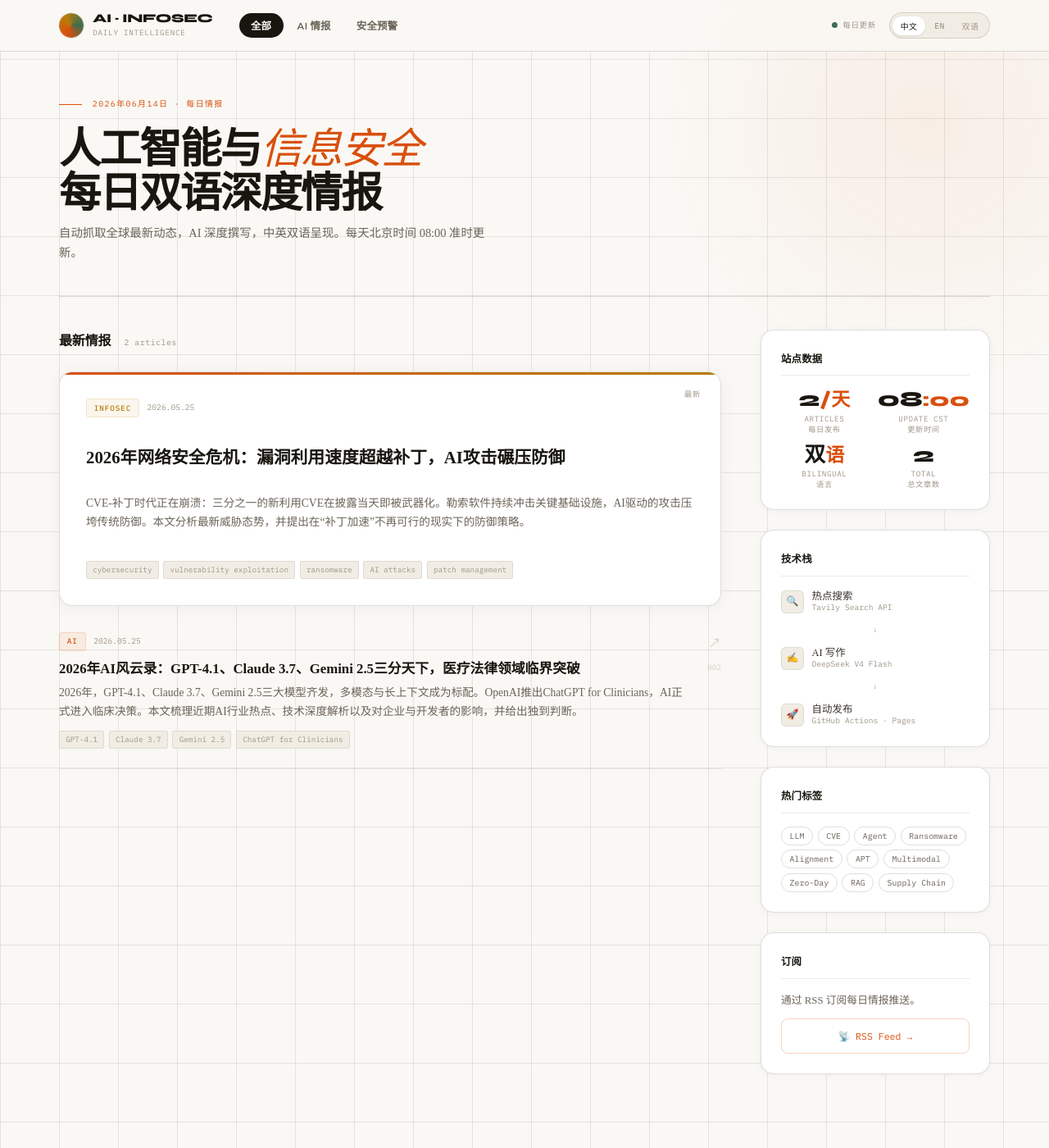
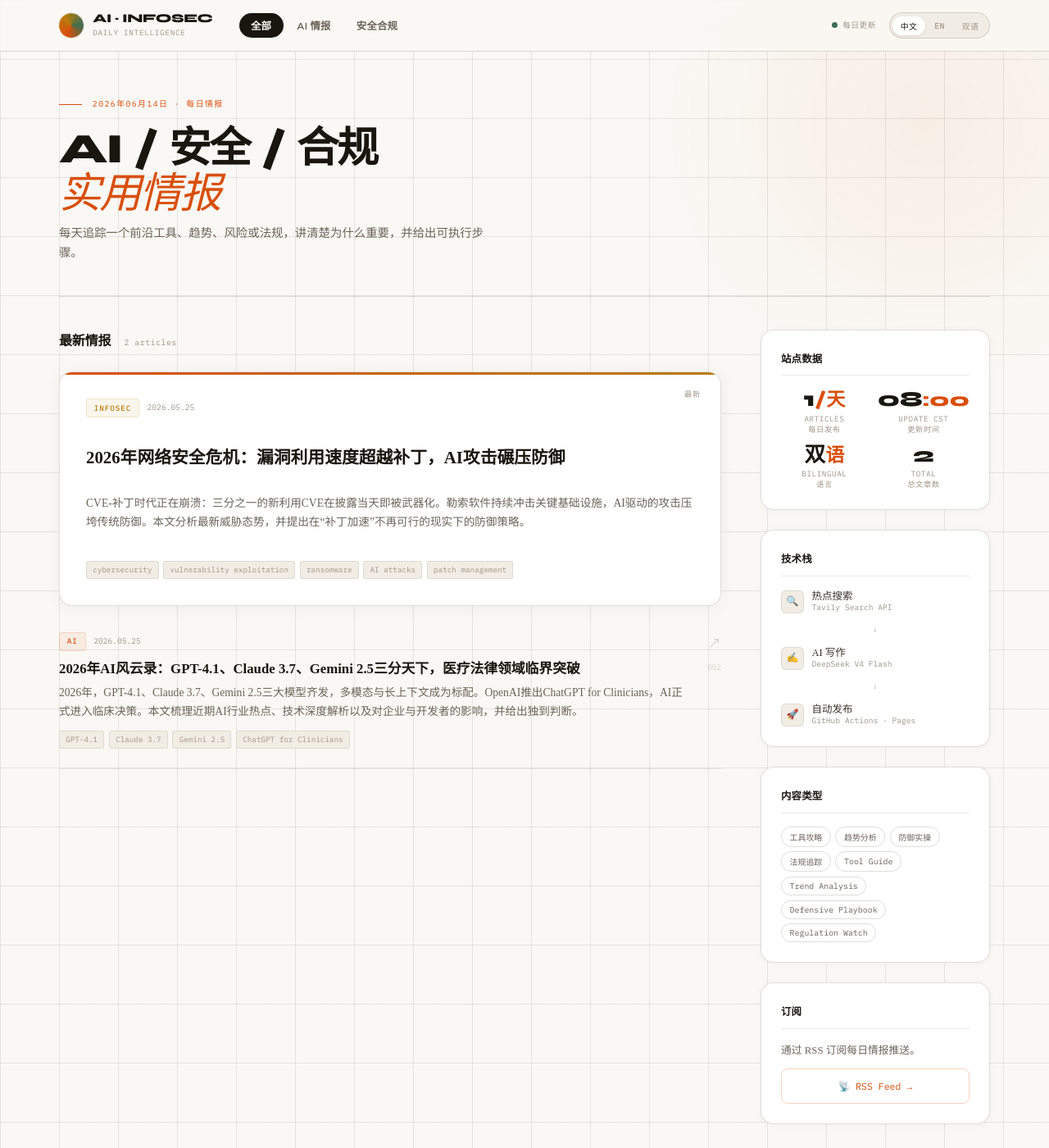
Before and after one commit to KyleSKing/ai-infosec-landing, a Jekyll site: the page built from index.html, in a window 1280 px wide and 1400 px high. Shown: the whole window at 82% size. Built offline with Jekyll 4.4.1, drawn with Linux system fonts in a browser that asks for light colours; some web fonts are replaced; some of the changed text lies outside the part shown.

Commit message:
feat: add bilingual content strategy rotation
Switch daily publishing to one rotating content-type article per day, add bilingual content prompts/search config, and update UI labels for practical AI/security/compliance intelligence.

```diff
--- a/_config.yml
+++ b/_config.yml
@@ -1,5 +1,5 @@
 title: "AI Infosec Landing"
-description: "Daily AI & Cybersecurity Intelligence — Bilingual 双语科技安全资讯"
+description: "Daily AI, Security & Compliance Practical Intelligence — 中英双语实用技术情报"
 baseurl: "/ai-infosec-landing"
 url: "https://KyleSKing.github.io"
 
--- a/_layouts/default.html
+++ b/_layouts/default.html
@@ -30,7 +30,7 @@
         <span class="zh">AI 情报</span><span class="en">AI Intel</span>
       </button>
       <button class="cat-btn" data-cat="infosec">
-        <span class="zh">安全预警</span><span class="en">InfoSec</span>
+        <span class="zh">安全合规</span><span class="en">Security</span>
       </button>
     </div>
 
@@ -57,8 +57,8 @@
     <div class="footer-left">
       <div class="logo-name">AI · INFOSEC LANDING</div>
       <p>
-        <span class="zh">每日 AI 与信息安全双语深度情报<br>由 DeepSeek V4 Flash + Tavily 驱动</span>
-        <span class="en">Daily bilingual AI & security intelligence<br>Powered by DeepSeek V4 Flash + Tavily</span>
+        <span class="zh">每日一篇 AI / 安全 / 合规实用情报<br>由 DeepSeek V4 Flash + Tavily 驱动</span>
+        <span class="en">One practical AI, security, or compliance brief per day<br>Powered by DeepSeek V4 Flash + Tavily</span>
       </p>
     </div>
     <div class="footer-right">
--- a/_layouts/post.html
+++ b/_layouts/post.html
@@ -8,6 +8,11 @@
       <span class="cat-chip {% if page.category == 'ai' %}chip-ai{% else %}chip-sec{% endif %}">
         {{ page.category | upcase }}
       </span>
+      {% if page.content_type %}
+      <span class="type-chip">
+        <span class="zh">{{ page.content_type_cn }}</span><span class="en">{{ page.content_type_en }}</span>
+      </span>
+      {% endif %}
       <span class="art-date">{{ page.date | date: "%Y.%m.%d" }}</span>
     </div>
 
--- a/assets/css/main.css
+++ b/assets/css/main.css
@@ -135,6 +135,7 @@
 .cat-chip{font-family:var(--f-mono);font-size:.58rem;font-weight:500;letter-spacing:.1em;text-transform:uppercase;padding:.18rem .55rem;border-radius:4px;}
 .chip-ai{background:var(--coral-lo);color:var(--coral);border:1px solid rgba(217,79,13,.15);}
 .chip-sec{background:var(--amber-lo);color:var(--amber);border:1px solid rgba(184,124,10,.15);}
+.type-chip{font-family:var(--f-mono);font-size:.58rem;font-weight:500;letter-spacing:.04em;padding:.18rem .55rem;border-radius:4px;background:var(--sage-lo);color:var(--sage);border:1px solid rgba(61,110,80,.15);}
 .art-date{font-family:var(--f-mono);font-size:.6rem;color:var(--ink4);}
 .art-read{font-family:var(--f-mono);font-size:.6rem;color:var(--ink4);}
 .art-read::before{content:'·';margin-right:.4rem}
--- a/index.html
+++ b/index.html
@@ -9,12 +9,12 @@
     <span class="hero-date en">{{ 'now' | date: "%b %d, %Y" }} · Daily Intel</span>
   </div>
   <h1 class="hero-headline">
-    <span class="zh">人工智能与<em>信息安全</em><br>每日双语深度情报</span>
-    <span class="en">AI & <em>InfoSec</em><br>Daily Intelligence</span>
+    <span class="zh">AI / 安全 / 合规<br><em>实用情报</em></span>
+    <span class="en">AI, Security & <em>Compliance</em><br>Practical Intelligence</span>
   </h1>
   <p class="hero-sub">
-    <span class="zh">自动抓取全球最新动态，AI 深度撰写，中英双语呈现。每天北京时间 08:00 准时更新。</span>
-    <span class="en">Automated global intelligence on AI & cybersecurity. Deep analysis, bilingual. Published daily at 08:00 CST.</span>
+    <span class="zh">每天追踪一个前沿工具、趋势、风险或法规，讲清楚为什么重要，并给出可执行步骤。</span>
+    <span class="en">One practical bilingual brief per day: frontier tools, trends, risks, and regulations with actionable next steps.</span>
   </p>
 </div>
 
@@ -29,13 +29,18 @@
 
       {% for post in site.posts %}
         {% if forloop.first %}
-        <a class="article featured" href="{{ post.url | relative_url }}" data-cat="{{ post.category }}">
+        <a class="article featured" href="{{ post.url | relative_url }}" data-cat="{{ post.category }}" data-content-type="{{ post.content_type }}">
           <span class="featured-badge zh">最新</span>
           <span class="featured-badge en">Latest</span>
           <div class="article-meta">
             <span class="cat-chip {% if post.category == 'ai' %}chip-ai{% else %}chip-sec{% endif %}">
               {{ post.category | upcase }}
             </span>
+            {% if post.content_type %}
+            <span class="type-chip">
+              <span class="zh">{{ post.content_type_cn }}</span><span class="en">{{ post.content_type_en }}</span>
+            </span>
+            {% endif %}
             <span class="art-date">{{ post.date | date: "%Y.%m.%d" }}</span>
           </div>
           <div class="article-title zh">{{ post.title_cn }}</div>
@@ -49,12 +54,17 @@
           </div>
         </a>
         {% else %}
-        <a class="article" href="{{ post.url | relative_url }}" data-cat="{{ post.category }}">
+        <a class="article" href="{{ post.url | relative_url }}" data-cat="{{ post.category }}" data-content-type="{{ post.content_type }}">
           <div class="article-left">
             <div class="article-meta">
               <span class="cat-chip {% if post.category == 'ai' %}chip-ai{% else %}chip-sec{% endif %}">
                 {{ post.category | upcase }}
               </span>
+              {% if post.content_type %}
+              <span class="type-chip">
+                <span class="zh">{{ post.content_type_cn }}</span><span class="en">{{ post.content_type_en }}</span>
+              </span>
+              {% endif %}
               <span class="art-date">{{ post.date | date: "%Y.%m.%d" }}</span>
             </div>
             <div class="article-title zh">{{ post.title_cn }}</div>
@@ -93,7 +103,7 @@
         <h3><span class="zh">站点数据</span><span class="en">Stats</span></h3>
         <div class="stat-grid">
           <div class="stat-cell">
-            <div class="stat-n">2<span>/天</span></div>
+            <div class="stat-n">1<span>/天</span></div>
             <div class="stat-l">Articles<br><span class="zh">每日发布</span><span class="en">Per Day</span></div>
           </div>
           <div class="stat-cell">
@@ -141,18 +151,16 @@
       </div>
 
       <div class="sidebar-block">
-        <h3><span class="zh">热门标签</span><span class="en">Tags</span></h3>
+        <h3><span class="zh">内容类型</span><span class="en">Content Types</span></h3>
         <div class="tag-cloud">
-          <button class="cloud-tag ai-tag">LLM</button>
-          <button class="cloud-tag sec-tag">CVE</button>
-          <button class="cloud-tag ai-tag">Agent</button>
-          <button class="cloud-tag sec-tag">Ransomware</button>
-          <button class="cloud-tag ai-tag">Alignment</button>
-          <button class="cloud-tag sec-tag">APT</button>
-          <button class="cloud-tag ai-tag">Multimodal</button>
-          <button class="cloud-tag sec-tag">Zero-Day</button>
-          <button class="cloud-tag ai-tag">RAG</button>
-          <button class="cloud-tag sec-tag">Supply Chain</button>
+          <button class="cloud-tag ai-tag">工具攻略</button>
+          <button class="cloud-tag ai-tag">趋势分析</button>
+          <button class="cloud-tag sec-tag">防御实操</button>
+          <button class="cloud-tag sec-tag">法规追踪</button>
+          <button class="cloud-tag ai-tag">Tool Guide</button>
+          <button class="cloud-tag ai-tag">Trend Analysis</button>
+          <button class="cloud-tag sec-tag">Defensive Playbook</button>
+          <button class="cloud-tag sec-tag">Regulation Watch</button>
         </div>
       </div>
 
```
Also changed, not shown: docs/plans/2026-06-14-content-strategy.md (added, +314 -0 lines), scripts/content_config.py (added, +193 -0 lines), scripts/generate.py (+43 -57 lines), README.md.
